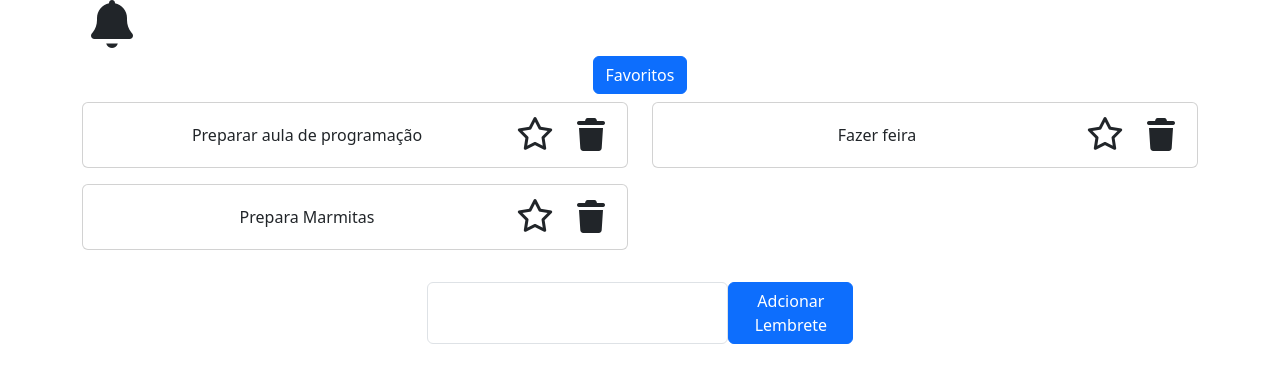
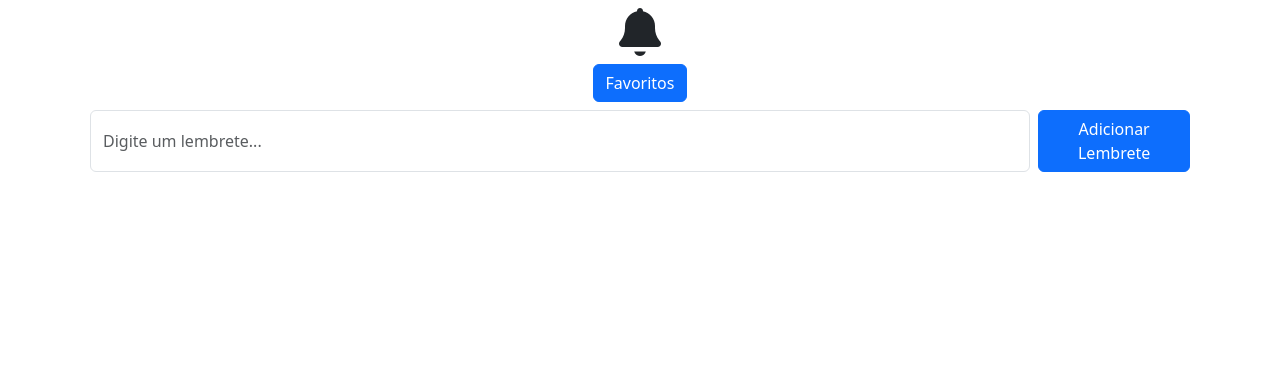
Before and after one commit to Gustavo-Assis-Santos/P1_Projeto, a React (Vite) app in the folder projeto-p1/: page / in a window 1280 px wide. Shown: the top 382 px of the page. Built offline with nearby package versions, Linux system fonts and the light colour scheme.

Commit message:
feat(p1): exibe lista real

```diff
--- a/projeto-p1/src/App.jsx
+++ b/projeto-p1/src/App.jsx
@@ -1,53 +1,65 @@
+import React from "react";
 import LembreteLista from "./LembreteLista";
 import Logo from "./Logo";
 import LembreteEntrada from "./LembreteEntrada";
 
-const App = () => {
+class App extends React.Component {
 
-  const texto = "Adcionar Lembrete"
-  const funcao = () => alert("Lembrete Adcionado")
+  state = {
+    texto: "",
+    lembretes: []
+  };
 
-  const componenteLembreteEntrada = (
-    <LembreteEntrada
-      texto={texto}
-      funcao={funcao}
-    />
-  )
+  handleChange = (e) => {
+    this.setState({ texto: e.target.value });
+  };
 
-    const lembretes = [
-    {
-      descricao: 'Preparar aula de programação',
-      icone1: 'fa-regular fa-star',
-      icone2: 'fa-solid fa-trash'
-    },
-    {
-      descricao: 'Fazer feira',
-      icone1: 'fa-regular fa-star',
-      icone2: 'fa-solid fa-trash'
-    },
-    {
-      descricao: 'Prepara Marmitas',
-      icone1: 'fa-regular fa-star',
-      icone2: 'fa-solid fa-trash'
-    }
+  adicionarLembrete = () => {
+    const descricao = this.state.texto;
 
-  ]
+    const novo = {
+      descricao,
+      icone1: "fa-regular fa-star",
+      icone2: "fa-solid fa-trash",
+    };
+
+    this.setState({
+      lembretes: [novo].concat(this.state.lembretes),
+      texto: ""
+    });
+  };
+
+  render() {
+    const { texto, lembretes } = this.state;
 
     return (
       <div className="container">
-      <div className="row">
-        <div className="col-12">
-          <Logo size='fa-3x'/>
+        <div className="row my-2">
+          <div className="col-12 text-center">
+            <Logo size="fa-3x" />
           </div>
         </div>
-      <div className='d-flex justify-content-evenly m-2'>
+
+        <div className="d-flex justify-content-evenly m-2">
           <button
             type="button"
             className="btn btn-primary"
-          onClick= {() => alert("Apenas Favoritos!")}>
+            onClick={() => alert("Apenas Favoritos!")}
+          >
             Favoritos
           </button>
         </div>
+
+        <div className="d-flex justify-content-evenly m-2">
+          <LembreteEntrada
+            value={texto}
+            onChange={this.handleChange}
+            texto="Adicionar Lembrete"
+            funcao={this.adicionarLembrete}
+          />
+        </div>
+
+
         <div className="row">
           {lembretes.map(lembrete => (
             <div className="col-12 col-lg-6 col-xxl-3">
@@ -59,12 +71,10 @@ const App = () => {
             </div>
           ))}
         </div>
-      <div className='d-flex justify-content-evenly m-2'>
-        {componenteLembreteEntrada}
-       </div>
 
       </div>
-  )
+    );
+  }
 }
 
-export default App
+export default App;
--- a/projeto-p1/src/LembreteEntrada.jsx
+++ b/projeto-p1/src/LembreteEntrada.jsx
@@ -1,12 +1,13 @@
 const LembreteEntrada = (props) => {
-
   return (
-
-            <div className='d-flex justify-content-evenly m-2'>
+    <div className="d-flex gap-2 w-100">
       <input
         type="text"
         id="nome"
         className="form-control"
+        placeholder="Digite um lembrete..."
+        value={props.value}
+        onChange={props.onChange}
       />
       <button
         type="button"
@@ -15,8 +16,7 @@ const LembreteEntrada = (props) => {
             {props.texto}
       </button>
     </div>
+  );
+};
 
-    )
-}
-
-export default LembreteEntrada
+export default LembreteEntrada;
```
Lines whose indentation alone changed are shown as unchanged.
